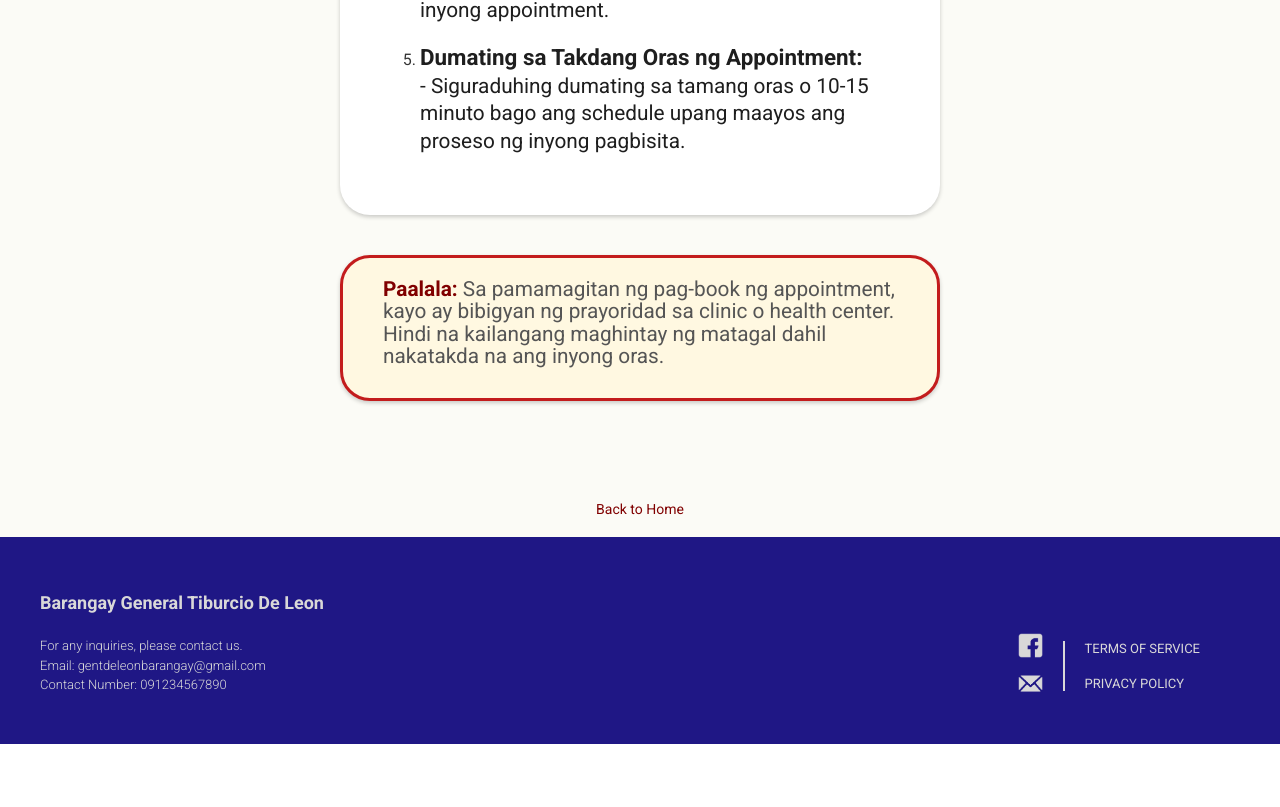
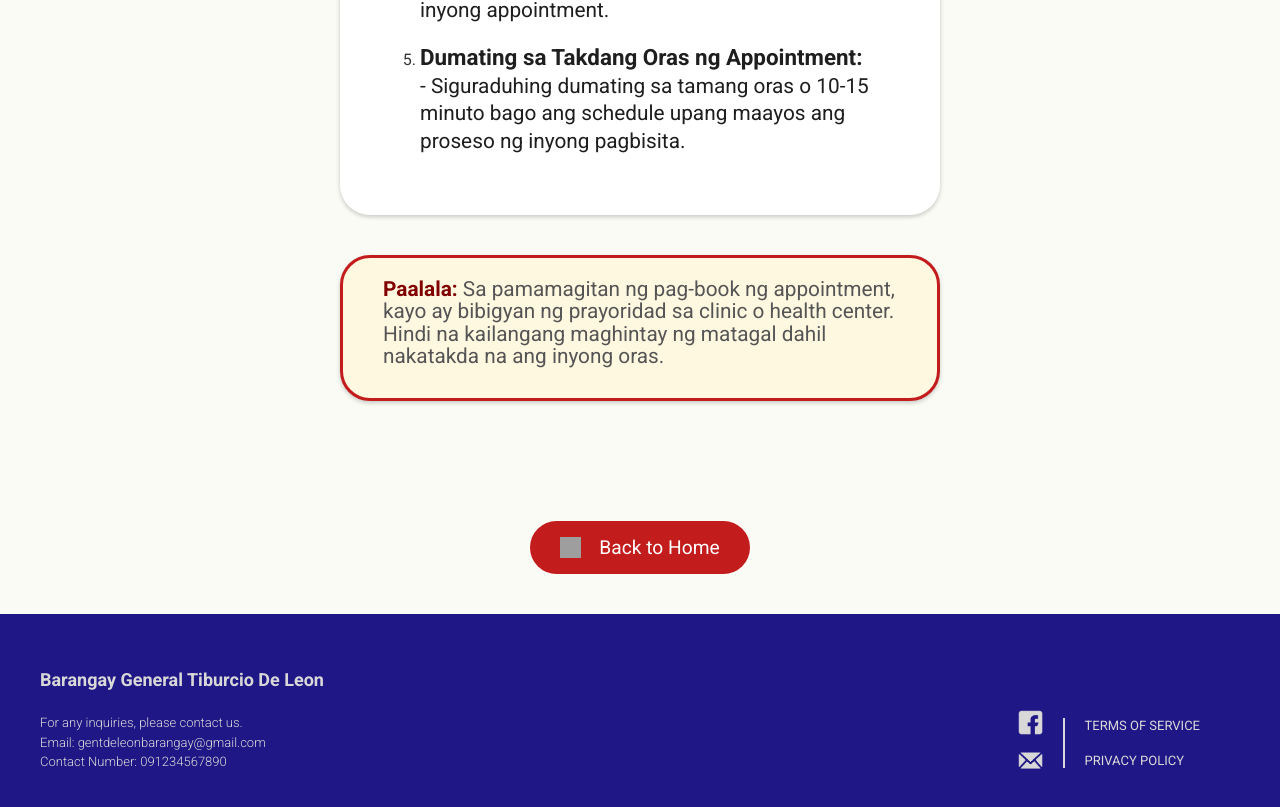
Before and after one commit to Gothboi26/SeniorWEb, a React (Create React App) app in the folder companion/: page /senior-care in a window 1280 px wide. Shown: the part 952-1759 px from the top of the page. Before the commit the page ends 1696 px from the top, so only its background shows below. Built offline with nearby package versions, Linux system fonts and the light colour scheme; grey boxes are pictures that could not be loaded.

Commit message:
Import the BackToHome.js.
Import the BackToHome.js in Senior Care, Emergency, and Chat.

```diff
--- a/companion/src/Chat.js
+++ b/companion/src/Chat.js
@@ -1,7 +1,9 @@
 import React, { useState, useEffect } from "react";
 import Navbar from "./Navbar";
 import Footer from "./Footer";
+import BackToHome from "./BackToHome";
 import "./Chat.css";
+
 
 
 function Chat({ role, handleLogout }) {
@@ -107,6 +109,9 @@ function Chat({ role, handleLogout }) {
 
 
       </div>
+
+      <BackToHome role={role}/>
+
       <Footer role={role} />
     </div>
   );
--- a/companion/src/Emergency.js
+++ b/companion/src/Emergency.js
@@ -2,6 +2,7 @@ import React from "react";
 import "./Emergency.css"; // Ensure styles are updated to center content
 import Navbar from "./Navbar"; // Import the Navbar component
 import Footer from "./Footer";
+import BackToHome from "./BackToHome";
 import police from "./assets/police.png";
 import ambulance from "./assets/ambulance.png";
 import firetruck from "./assets/firetruck.png";
@@ -138,9 +139,7 @@ const Emergency = ({ role, handleLogout }) => {
 
         </div>
 
-        <a className="back-link" href="/">
-          Back to Home
-        </a>
+        <BackToHome role={role} />
 
         <Footer role={role} />
       </div>
--- a/companion/src/SeniorCare.js
+++ b/companion/src/SeniorCare.js
@@ -2,6 +2,8 @@ import React, { useState, useEffect } from "react";
 import Modal from "react-modal";
 import "./SeniorCare.css";
 import Navbar from "./Navbar";
+import Footer from "./Footer";
+import BackToHome from "./BackToHome";
 import fb from "./assets/fb.png"; // For fb logo
 import email from "./assets/email.png"; // For email logo
 
@@ -352,50 +354,11 @@ const SeniorCare = ({ role, handleLogout }) => {
 
         <button onClick={closeModal}>Close</button>
       </Modal>
-      <a href="/" className="back-link">
-        Back to Home
-      </a>
-      <footer className="App-footer">
-        <div className="footer-section">
-          <h1>Barangay General Tiburcio De Leon</h1>
-          <div className="footer-content">
-            <div className="footer-text1">
-              <p>
-                For any inquiries, please contact us. <br />
-                Email: gentdeleonbarangay@gmail.com <br />
-                Contact Number: 091234567890
-              </p>
-            </div>
-            <div className="footer-icons-and-links">
-              <div className="footer-icons">
-                <a
-                  href="https://facebook.com"
-                  target="_blank"
-                  rel="noopener noreferrer"
-                >
-                  <img src={fb} alt="Facebook-Logo" className="icon fb-logo" />
-                </a>
-                <a href="mailto:gentdeleonbarangay@gmail.com">
-                  <img
-                    src={email}
-                    alt="Email-Logo"
-                    className="icon email-logo"
-                  />
-                </a>
-              </div>
-              <div className="vertical-line"></div>
-              <div className="footer-links">
-                <a href="/terms" className="footer-link">
-                  TERMS OF SERVICE
-                </a>
-                <a href="/privacy" className="footer-link">
-                  PRIVACY POLICY
-                </a>
-              </div>
-            </div>
-          </div>
-        </div>
-      </footer>
+
+      <BackToHome role={role}/>
+
+      <Footer role={role} />
+
     </div>
   );
 };
```
